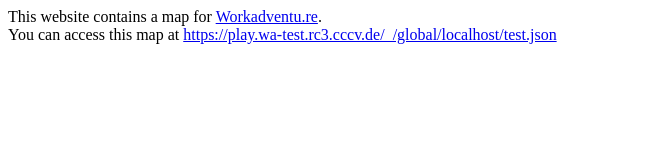
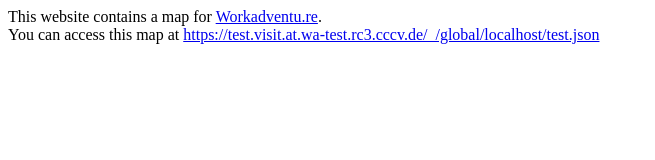
Before and after one commit to koeart/workathome, a plain HTML site: page index.html in a window 1280 px wide. Shown: the whole page, without its empty margins (0-655 px from the left). Drawn offline with Linux system fonts and the light colour scheme.

Commit message:
Deploying to gh-pages from master @ 6ddd2de2eec3348fd36cb6f6b70a8a8450e91836 🚀

```diff
--- a/index.html
+++ b/index.html
@@ -6,7 +6,7 @@
                 if (path.endsWith('index.html')) {
                     path = path.substr(path, path.length - 'index.html'.length);
                 }
-                var url = 'https://play.wa-test.rc3.cccv.de/_/global/'+window.location.host+path+'test.json';
+                var url = 'https://test.visit.at.wa-test.rc3.cccv.de/_/global/'+window.location.host+path+'test.json';
                 document.getElementById('mapLink').href = url;
                 document.getElementById('mapLink').innerText = url;
             };
@@ -15,6 +15,6 @@
     <body>
         This website contains a map for <a href="https://workadventu.re">Workadventu.re</a>.
         <br/>
-        You can access this map at <a id="mapLink" href="https://play.wa-test.rc3.cccv.de/_/global/koeart.github.io/workathome/test.json"></a>
+        You can access this map at <a id="mapLink" href="https://test.visit.at.wa-test.rc3.cccv.de/_/global/koeart.github.io/workathome/test.json"></a>
     </body>
 </html>
```
